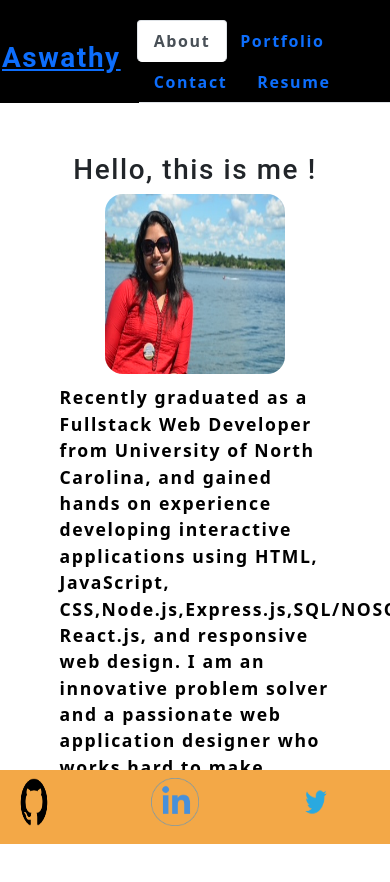
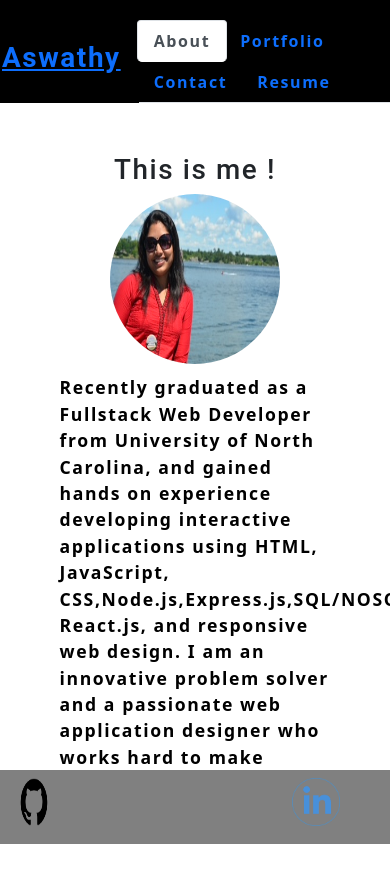
Before and after one commit to achuv37/react-portfolio, a React (Create React App) app: page / in a window 390 px wide. Shown: the top 882 px of the page. Built offline with nearby package versions, Linux system fonts and the light colour scheme.

Commit message:
updated footer

```diff
--- a/src/components/About/index.js
+++ b/src/components/About/index.js
@@ -7,7 +7,7 @@ function About() {
   return (
     <section className='profile'>
       <div className='aboutme' id="about">
-        <h1>Hello, this is me !</h1>
+        <h1> This is me !</h1>
       </div>
       <div>
         <img
--- a/src/components/Footer/index.js
+++ b/src/components/Footer/index.js
@@ -23,15 +23,7 @@ function Footer() {
           ></img>
         </a>
       </div>
-      <div>
-        <a href='https://www.twitter.com/' target='_blank'>
-          <img
-            src={require("../../assets/logos/twitter.png")}
-            alt="twitter"
-            className="logos"
-          ></img>
-        </a>
-      </div>
+
     </footer>
   );
 
--- a/src/components/Portfolio/index.js
+++ b/src/components/Portfolio/index.js
@@ -4,6 +4,7 @@ import React from 'react';
 function Portfolio() {
   return (
     <section className="portfolio">
+    <h4> View some of my projects here !</h4>
       <div className='row' >
       <div className='col-12 col-md-6 col-lg-4'>
           <div className='card'>
--- a/src/index.css
+++ b/src/index.css
@@ -317,8 +317,8 @@ a {
 
 }
 .profile-image {
-  border-radius: 10%;
-  width: 60%
+  border-radius: 50%;
+
 }
 /* Footer styling */
 .footer {
@@ -328,7 +328,7 @@ a {
   width: 100%;
   justify-content: center;
 
-  background-color: var(--secondary);
+  background-color: gray;
   padding-top: 10px;
   padding: 8px;
 
@@ -408,8 +408,9 @@ a {
     padding: 10px;
   }
   .profile-image {
-    height: 180px;
-    width: 180px;
+    height: 170px;
+    width: 170px;
+    border-radius: 100%;
 
   }
   .resume {
```
